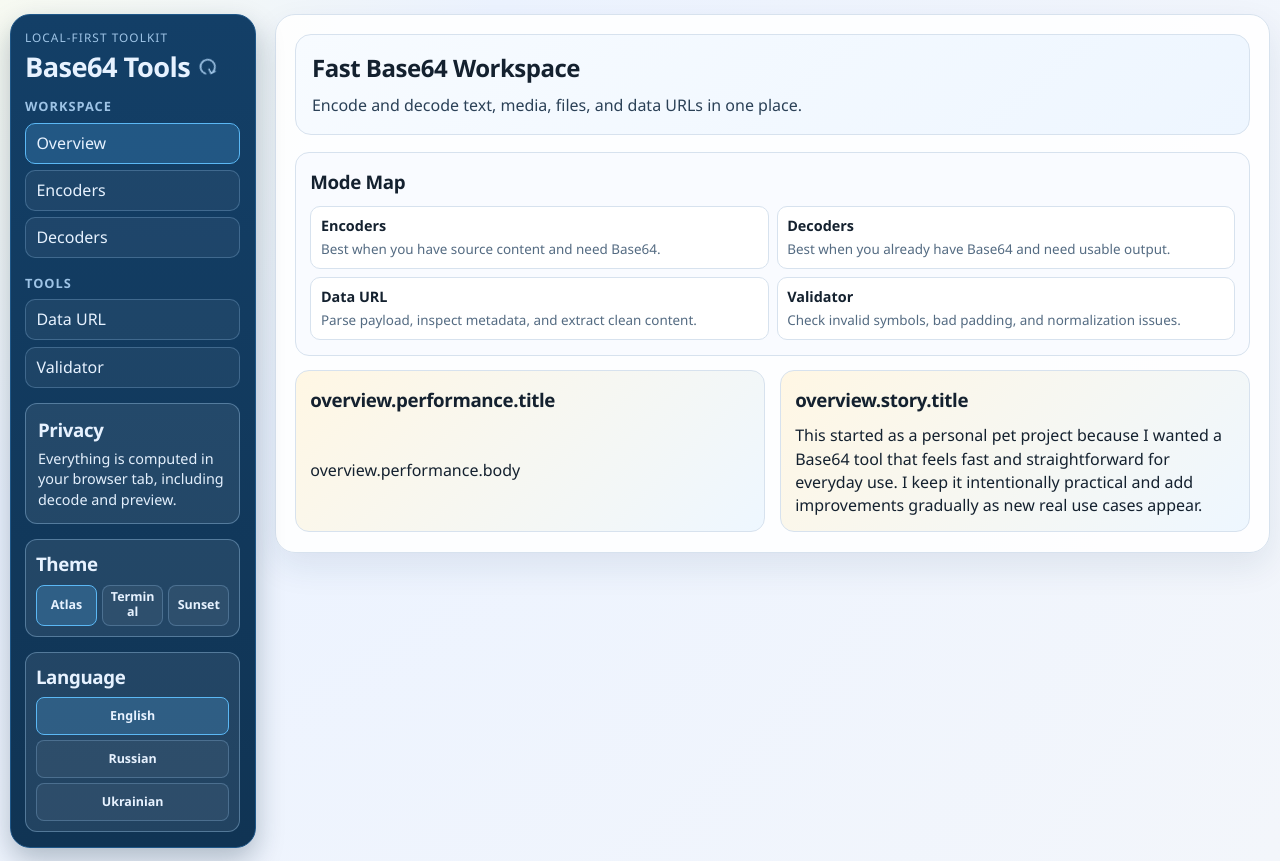
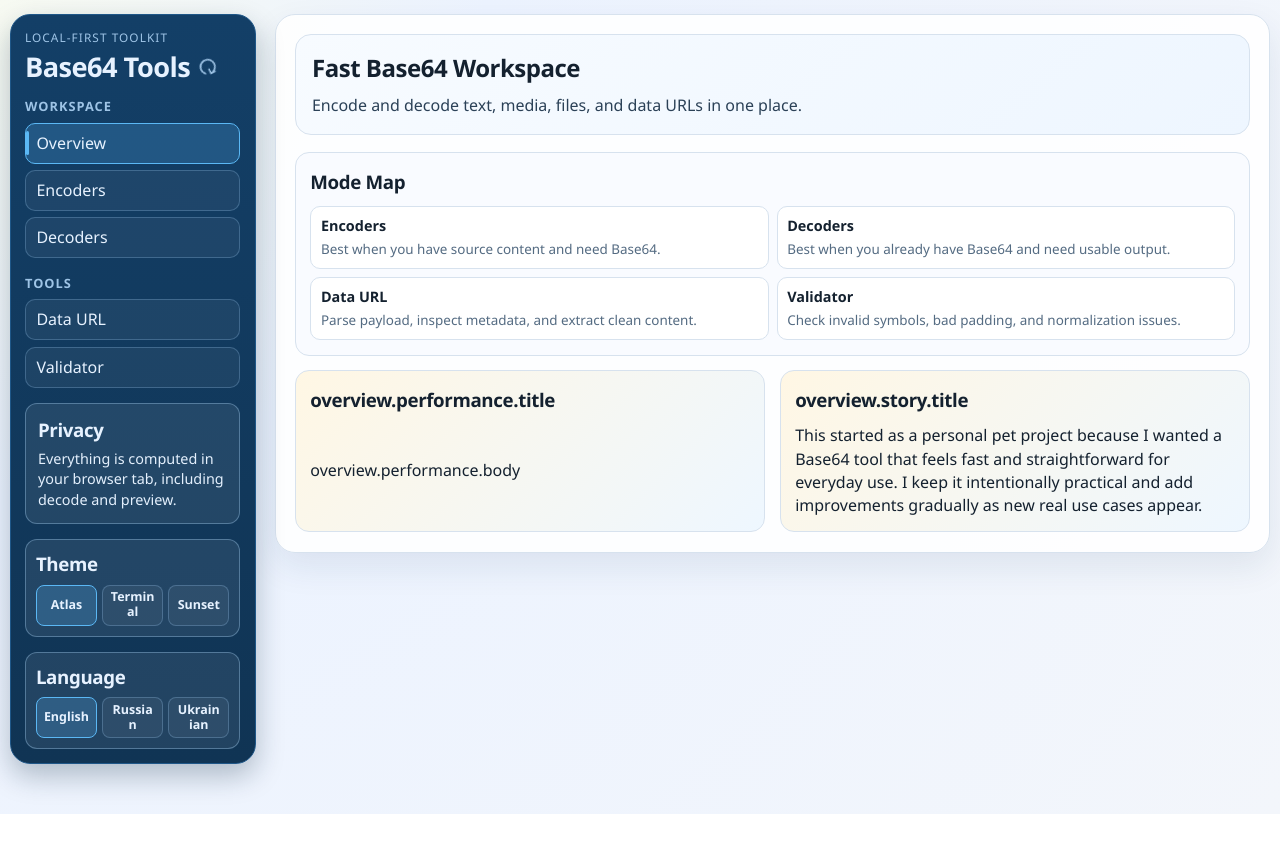
Before and after one commit to Komortes/base64-tools, a React (Vite) app: page /overview in a window 1280 px wide. After the commit the page ends 814 px from the top, so only its background shows below. Built offline with nearby package versions, Linux system fonts and the light colour scheme.

Commit message:
feat: sidebar flex layout, pinned footer zone, nav link polish

```diff
--- a/src/styles/layout.css
+++ b/src/styles/layout.css
@@ -17,7 +17,9 @@
   position: sticky;
   top: 1.1rem;
   height: fit-content;
-  display: grid;
+  min-height: min(500px, 80vh);
+  display: flex;
+  flex-direction: column;
   gap: 0.95rem;
 }
 
@@ -84,38 +86,40 @@
   padding: 0.5rem 0.65rem;
   font-weight: 500;
   position: relative;
-  overflow: hidden;
+  display: flex;
+  align-items: center;
+  gap: 0.5rem;
   transition: border-color 180ms ease, background 180ms ease, transform 180ms ease;
-}
-
-.side-link::after {
-  content: '';
-  position: absolute;
-  left: 10px;
-  right: 10px;
-  bottom: 4px;
-  height: 2px;
-  border-radius: 999px;
-  background: color-mix(in oklab, var(--accent) 75%, #fff 25%);
-  transform: scaleX(0);
-  transform-origin: left;
-  transition: transform 200ms ease;
 }
 
 .side-link:hover {
   border-color: color-mix(in oklab, var(--sidebar-link-border) 55%, #fff 45%);
   background: var(--sidebar-link-hover);
-  transform: translateX(2px);
-}
-
-.side-link:hover::after {
-  transform: scaleX(1);
+  transform: translateX(3px);
 }
 
 .side-link.is-active {
   border-color: var(--sidebar-active-border);
   background: var(--sidebar-active-bg);
   color: var(--sidebar-text);
+}
+
+.side-link::before {
+  content: '';
+  position: absolute;
+  left: 0;
+  top: 20%;
+  bottom: 20%;
+  width: 3px;
+  border-radius: 999px;
+  background: var(--sidebar-active-border);
+  transform: scaleY(0);
+  transform-origin: center;
+  transition: transform 180ms ease;
+}
+
+.side-link.is-active::before {
+  transform: scaleY(1);
 }
 
 .privacy-card {
@@ -155,12 +159,9 @@
   gap: 0.32rem;
 }
 
-.language-pack-grid {
-  grid-template-columns: 1fr;
-}
-
 .theme-pack-option {
-  min-height: 38px;
+  min-height: 32px;
+  min-width: 32px;
   background: var(--sidebar-link-bg);
   border: 1px solid var(--sidebar-link-border);
   color: var(--sidebar-text);
@@ -179,6 +180,11 @@
 .theme-pack-option.is-active {
   border-color: var(--sidebar-active-border);
   background: var(--sidebar-active-bg);
+}
+
+.theme-pack-option:active {
+  transform: scale(0.92);
+  transition: transform 80ms ease;
 }
 
 .workspace {
@@ -242,3 +248,29 @@
   font-size: 1rem;
   line-height: 1;
 }
+
+.sidebar-divider {
+  border: none;
+  border-top: 1px solid var(--sidebar-border);
+  opacity: 0.4;
+  margin: 0;
+}
+
+.sidebar-footer {
+  display: grid;
+  gap: 0.5rem;
+}
+
+.sidebar-footer-privacy {
+  display: flex;
+  align-items: center;
+  gap: 0.4rem;
+  font-size: 0.78rem;
+  color: var(--sidebar-muted);
+}
+
+.sidebar-footer-privacy svg {
+  flex-shrink: 0;
+  width: 14px;
+  height: 14px;
+}
```
